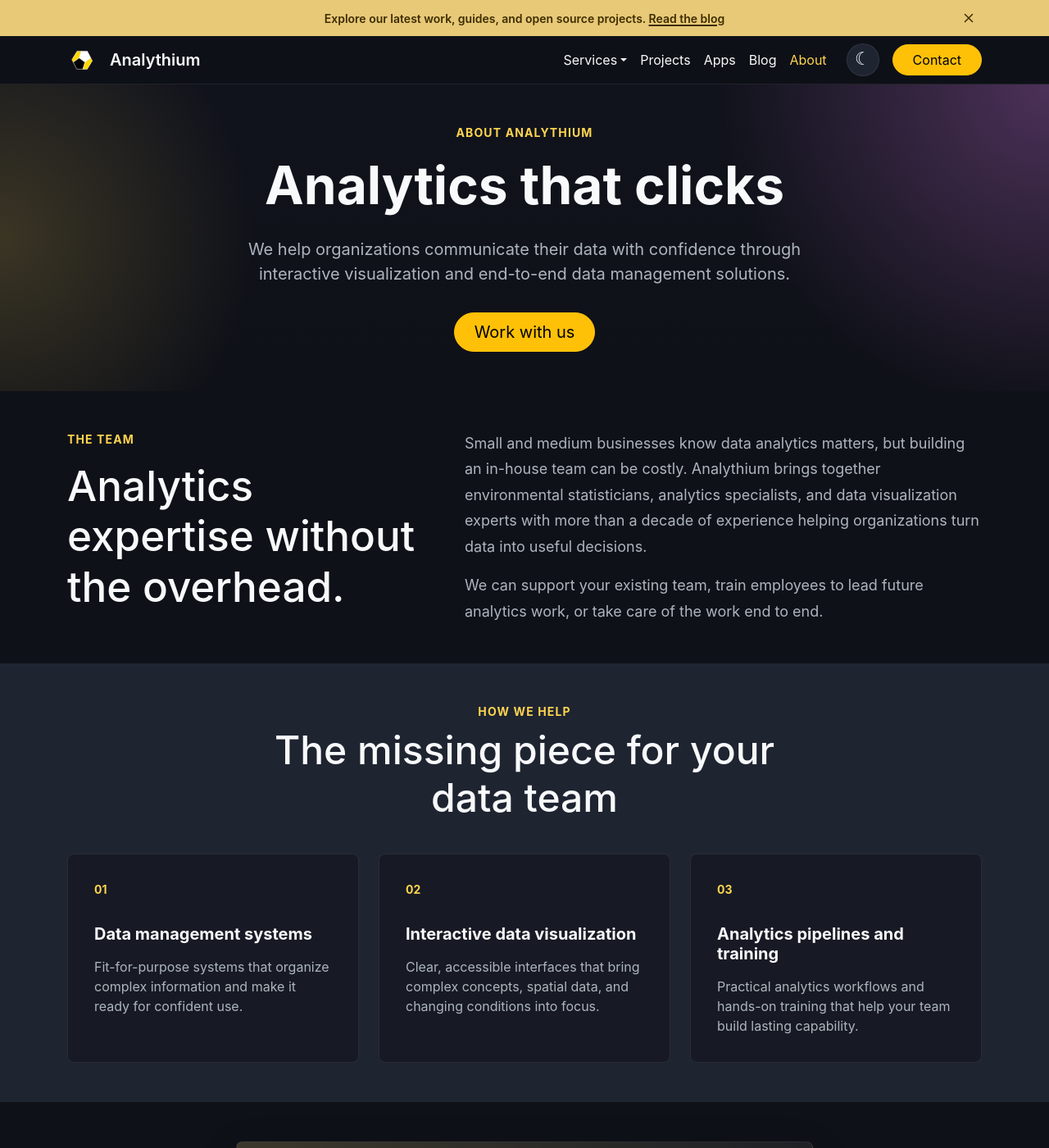
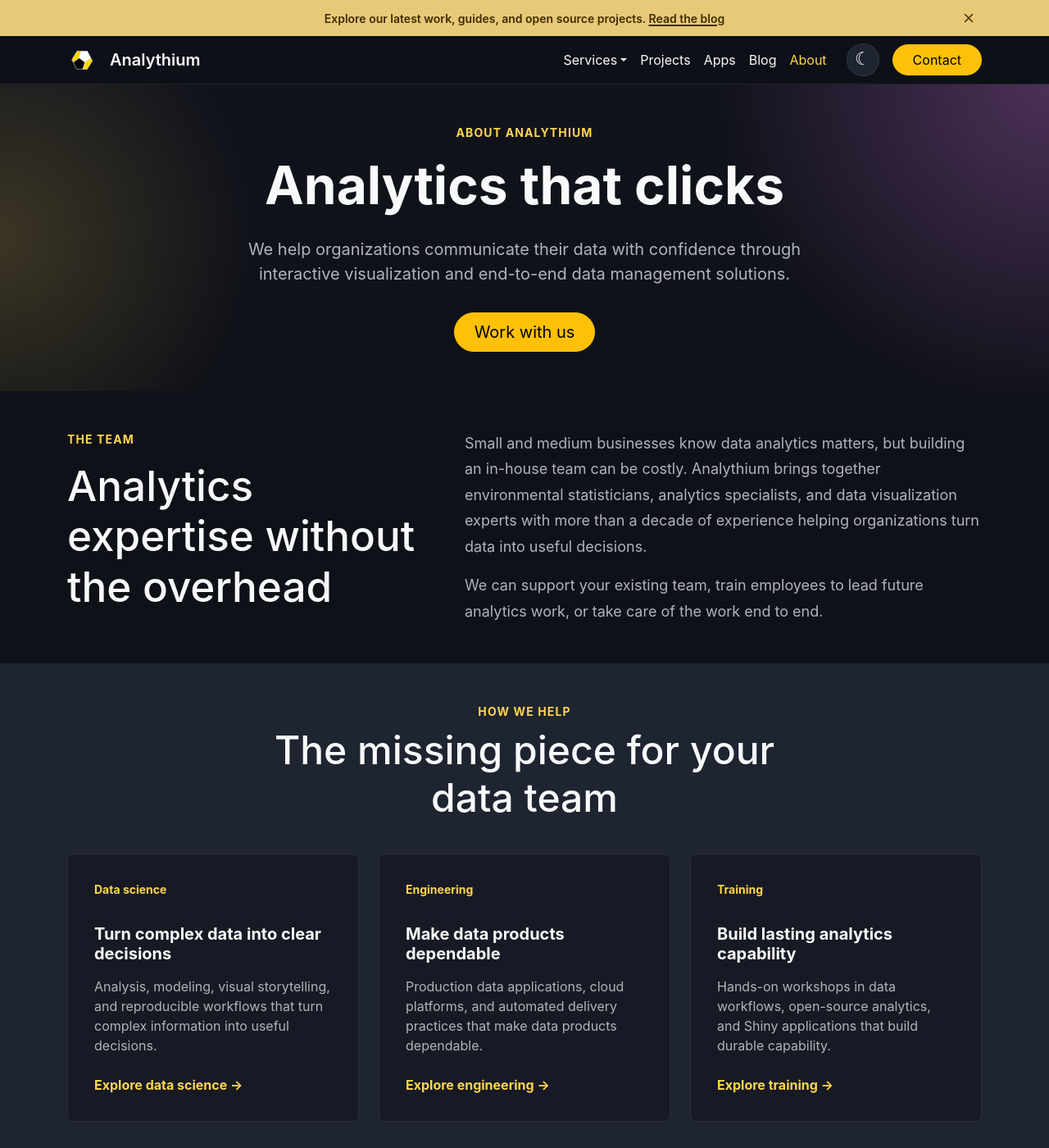
Before and after one commit to analythium/analythium-website, a Jekyll site: the page built from about.html, in a window 1280 px wide and 1400 px high. Shown: the whole window at 82% size. Built offline with Jekyll 4.4.1, drawn with Linux system fonts in a browser that asks for light colours.

Commit message:
Change about
Signed-off-by: Peter Solymos <psolymos@gmail.com>

```diff
--- a/about.html
+++ b/about.html
@@ -24,7 +24,7 @@ permalink: /about/
       <div class="row g-5 align-items-start">
         <div class="col-lg-5">
           <p class="section-label mb-3">The team</p>
-          <h2>Analytics expertise without the overhead.</h2>
+          <h2>Analytics expertise without the overhead</h2>
         </div>
         <div class="col-lg-7">
           <p class="about-copy">Small and medium businesses know data analytics matters, but building an in-house team can be costly. Analythium brings together environmental statisticians, analytics specialists, and data visualization experts with more than a decade of experience helping organizations turn data into useful decisions.</p>
@@ -43,23 +43,26 @@ permalink: /about/
       <div class="row g-4">
         <div class="col-md-4">
           <article class="about-service h-100">
-            <p class="about-service-number">01</p>
-            <h3>Data management systems</h3>
-            <p class="text-secondary mb-0">Fit-for-purpose systems that organize complex information and make it ready for confident use.</p>
+            <p class="about-service-number">Data science</p>
+            <h3>Turn complex data into clear decisions</h3>
+            <p class="text-secondary mb-4">Analysis, modeling, visual storytelling, and reproducible workflows that turn complex information into useful decisions.</p>
+            <a class="post-read-link" href="{{ '/services/data-science/' | relative_url }}">Explore data science <span aria-hidden="true">&rarr;</span></a>
           </article>
         </div>
         <div class="col-md-4">
           <article class="about-service h-100">
-            <p class="about-service-number">02</p>
-            <h3>Interactive data visualization</h3>
-            <p class="text-secondary mb-0">Clear, accessible interfaces that bring complex concepts, spatial data, and changing conditions into focus.</p>
+            <p class="about-service-number">Engineering</p>
+            <h3>Make data products dependable</h3>
+            <p class="text-secondary mb-4">Production data applications, cloud platforms, and automated delivery practices that make data products dependable.</p>
+            <a class="post-read-link" href="{{ '/services/engineering/' | relative_url }}">Explore engineering <span aria-hidden="true">&rarr;</span></a>
           </article>
         </div>
         <div class="col-md-4">
           <article class="about-service h-100">
-            <p class="about-service-number">03</p>
-            <h3>Analytics pipelines and training</h3>
-            <p class="text-secondary mb-0">Practical analytics workflows and hands-on training that help your team build lasting capability.</p>
+            <p class="about-service-number">Training</p>
+            <h3>Build lasting analytics capability</h3>
+            <p class="text-secondary mb-4">Hands-on workshops in data workflows, open-source analytics, and Shiny applications that build durable capability.</p>
+            <a class="post-read-link" href="{{ '/services/training/' | relative_url }}">Explore training <span aria-hidden="true">&rarr;</span></a>
           </article>
         </div>
       </div>
```
